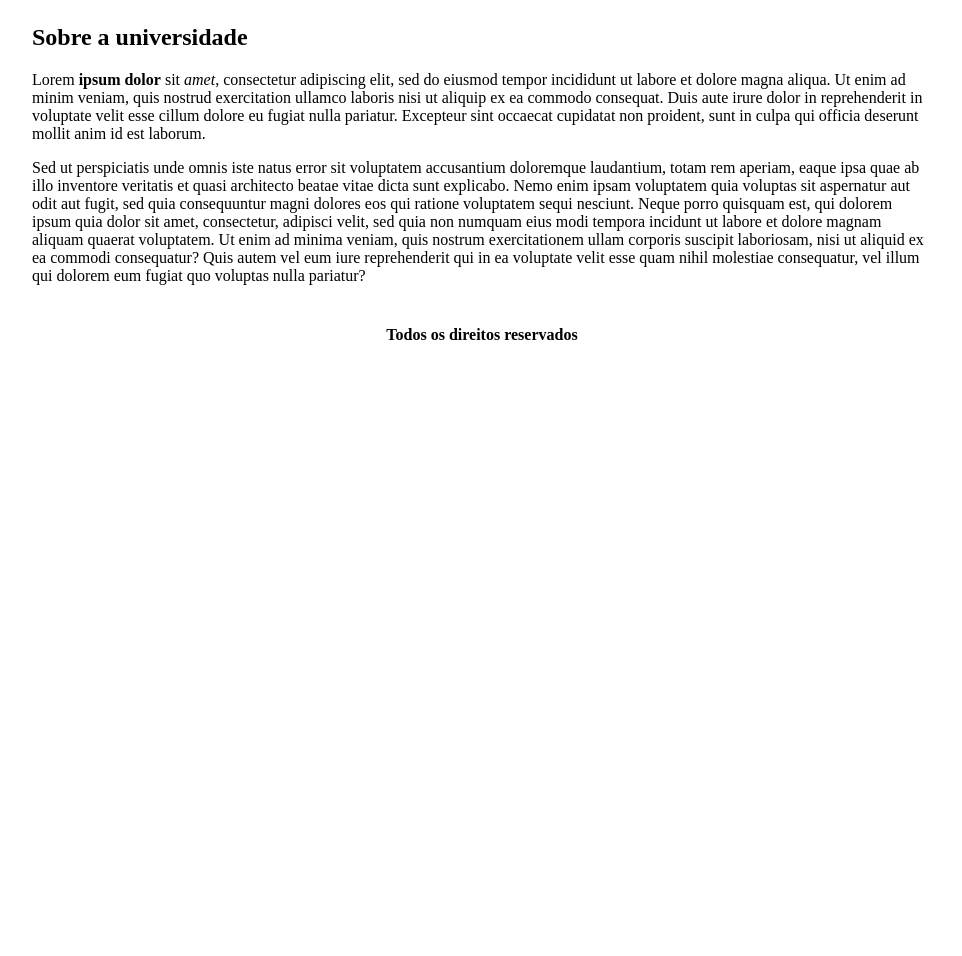
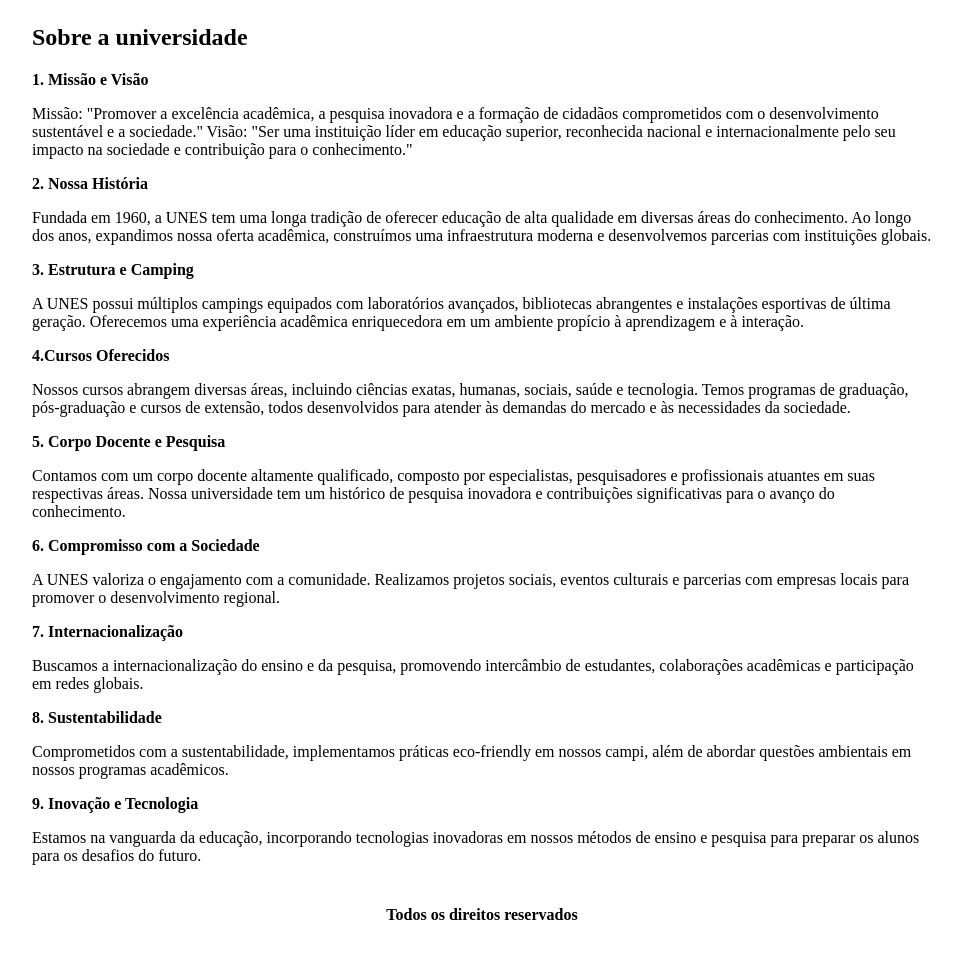
Before and after one commit to ericgustavo05/projeto_universidade, a plain HTML site: page index.html in a window 1280 px wide. Shown: the part 522-1478 px from the top of the page, without its empty margins (158-1120 px from the left). Before the commit the page ends 898 px from the top, so only its background shows below. Drawn offline with Linux system fonts and the light colour scheme.

Commit message:
atualização

```diff
--- a/index.html
+++ b/index.html
@@ -29,12 +29,38 @@
 
 					<h2>Sobre a universidade</h2>
 					<p>
-						Lorem <strong>ipsum dolor</strong> sit <em>amet</em>, consectetur adipiscing elit, sed do eiusmod tempor incididunt ut labore et dolore magna aliqua. Ut enim ad minim veniam, quis nostrud exercitation ullamco laboris nisi ut aliquip ex ea commodo consequat. Duis aute irure dolor in reprehenderit in voluptate velit esse cillum dolore eu fugiat nulla pariatur. Excepteur sint occaecat cupidatat non proident, sunt in culpa qui officia deserunt mollit anim id est laborum.
-					</p>
+<strong> 1. Missão e Visão </strong> </p>
+Missão: "Promover a excelência acadêmica, a pesquisa inovadora e a formação de cidadãos comprometidos com o desenvolvimento sustentável e a sociedade."
+Visão: "Ser uma instituição líder em educação superior, reconhecida nacional e internacionalmente pelo seu impacto na sociedade e contribuição para o conhecimento."</p>
+<p>
+	<strong> 2. Nossa História </strong> </p>
 
-					<p>
-						Sed ut perspiciatis unde omnis iste natus error sit voluptatem accusantium doloremque laudantium, totam rem aperiam, eaque ipsa quae ab illo inventore veritatis et quasi architecto beatae vitae dicta sunt explicabo. Nemo enim ipsam voluptatem quia voluptas sit aspernatur aut odit aut fugit, sed quia consequuntur magni dolores eos qui ratione voluptatem sequi nesciunt. Neque porro quisquam est, qui dolorem ipsum quia dolor sit amet, consectetur, adipisci velit, sed quia non numquam eius modi tempora incidunt ut labore et dolore magnam aliquam quaerat voluptatem. Ut enim ad minima veniam, quis nostrum exercitationem ullam corporis suscipit laboriosam, nisi ut aliquid ex ea commodi consequatur? Quis autem vel eum iure reprehenderit qui in ea voluptate velit esse quam nihil molestiae consequatur, vel illum qui dolorem eum fugiat quo voluptas nulla pariatur?
-					</p>
+Fundada em 1960, a UNES tem uma longa tradição de oferecer educação de alta qualidade em diversas áreas do conhecimento.
+Ao longo dos anos, expandimos nossa oferta acadêmica, construímos uma infraestrutura moderna e desenvolvemos parcerias com instituições globais. </p>
+<p> <strong> 3. Estrutura e Camping </strong> </p>
+
+A UNES possui múltiplos campings equipados com laboratórios avançados, bibliotecas abrangentes e instalações esportivas de última geração.
+Oferecemos uma experiência acadêmica enriquecedora em um ambiente propício à aprendizagem e à interação.</p>
+<p><strong> 4.Cursos Oferecidos </strong> </p>
+
+Nossos cursos abrangem diversas áreas, incluindo ciências exatas, humanas, sociais, saúde e tecnologia.
+Temos programas de graduação, pós-graduação e cursos de extensão, todos desenvolvidos para atender às demandas do mercado e às necessidades da sociedade.</p>
+<strong> 5. Corpo Docente e Pesquisa </strong> </p>
+
+Contamos com um corpo docente altamente qualificado, composto por especialistas, pesquisadores e profissionais atuantes em suas respectivas áreas.
+Nossa universidade tem um histórico de pesquisa inovadora e contribuições significativas para o avanço do conhecimento.
+<p><strong> 6. Compromisso com a Sociedade </strong> </p>
+
+A UNES valoriza o engajamento com a comunidade. Realizamos projetos sociais, eventos culturais e parcerias com empresas locais para promover o desenvolvimento regional.</p>
+<p> <strong> 7. Internacionalização </strong> </p>
+
+Buscamos a internacionalização do ensino e da pesquisa, promovendo intercâmbio de estudantes, colaborações acadêmicas e participação em redes globais.</p>
+<p> <strong> 8. Sustentabilidade </strong> </p>
+
+Comprometidos com a sustentabilidade, implementamos práticas eco-friendly em nossos campi, além de abordar questões ambientais em nossos programas acadêmicos.</p>
+<strong> 9. Inovação e Tecnologia </strong> </p>
+<p>
+Estamos na vanguarda da educação, incorporando tecnologias inovadoras em nossos métodos de ensino e pesquisa para preparar os alunos para os desafios do futuro.</p>
 
 
 				</td>
```
Also changed, not shown: quem-somos.html (+16 -2 lines).
